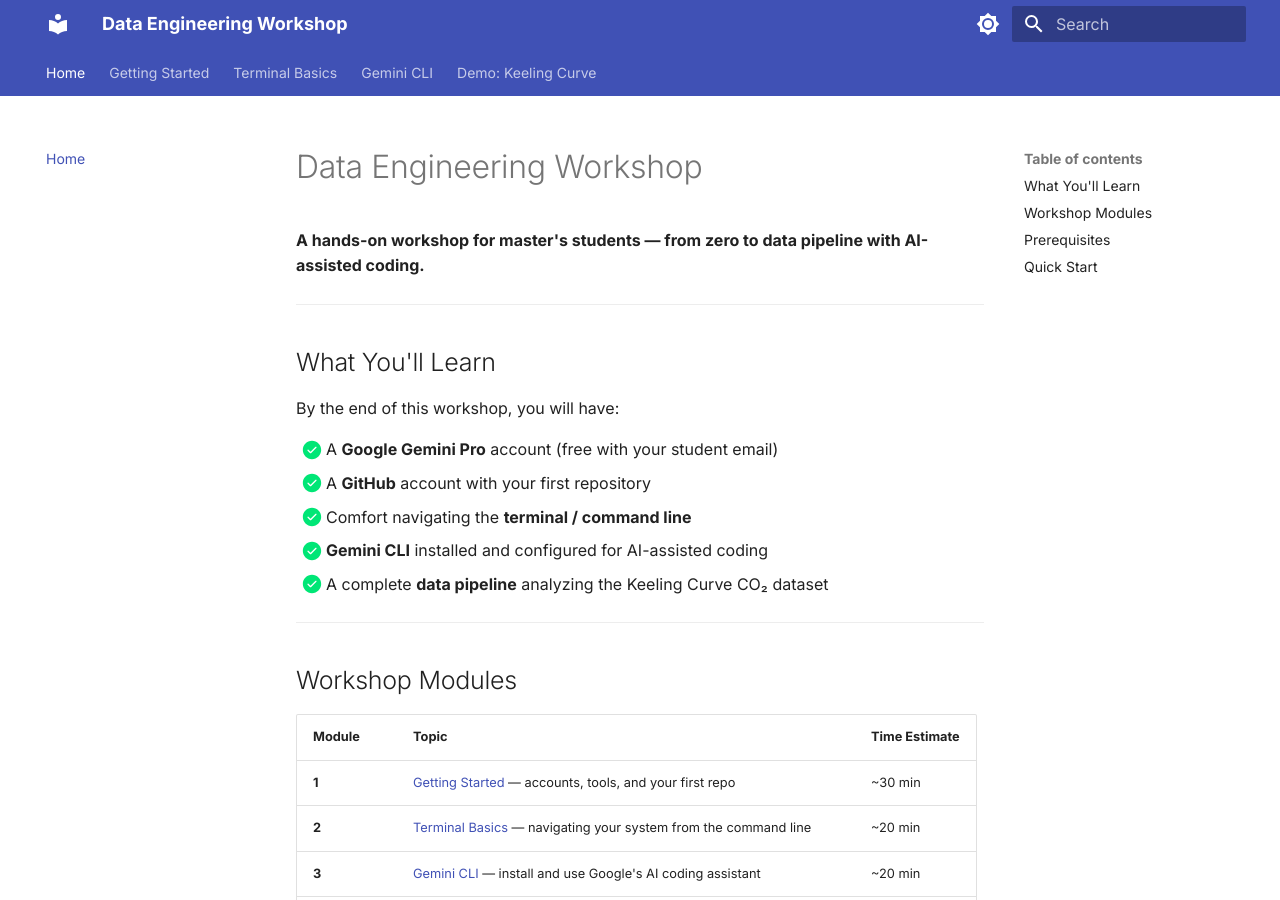
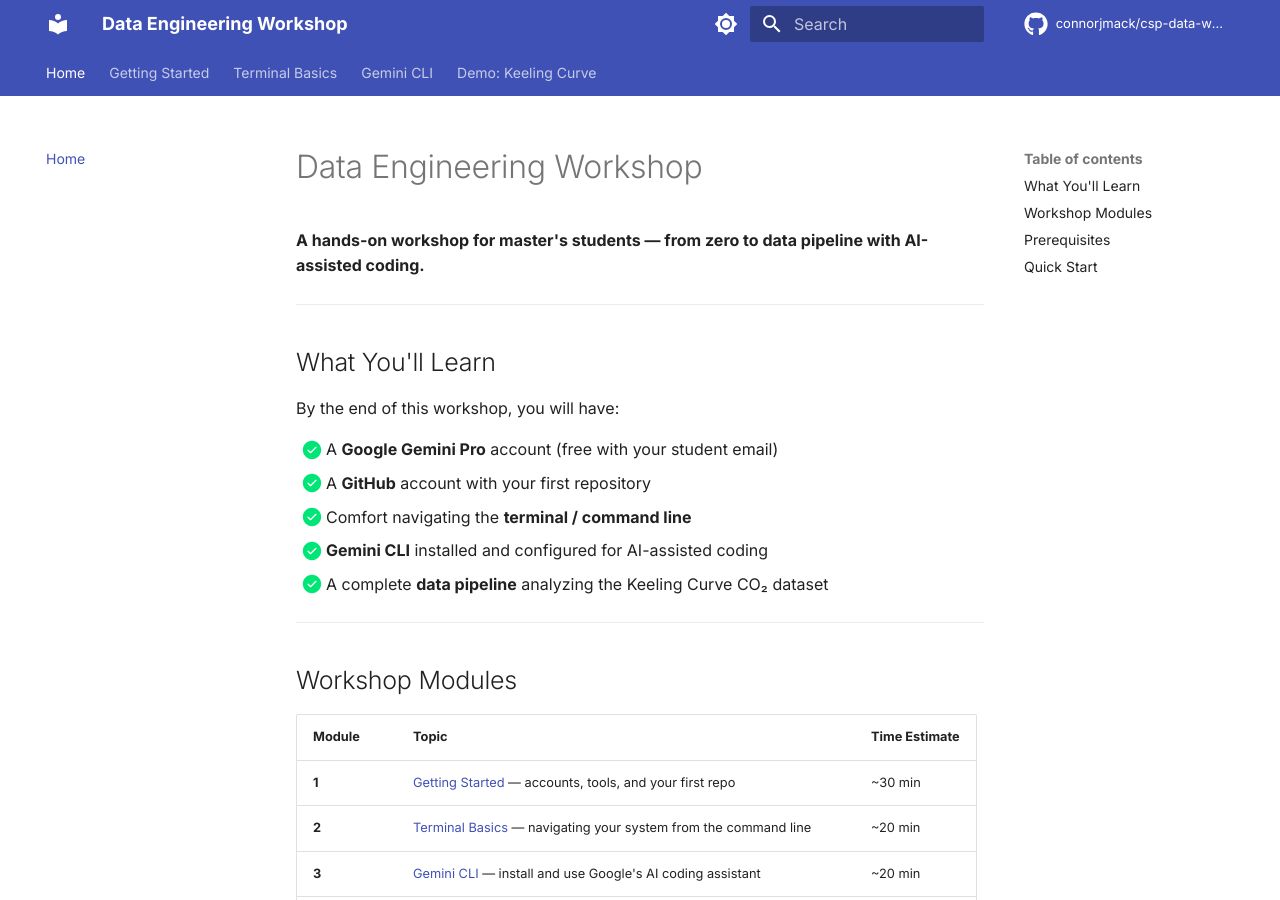
Before and after one commit to connorjmack/csp-data-workshop, an MkDocs documentation site: the page built from docs/index.md, in a window 1280 px wide and 900 px high. Built offline with MkDocs 1.6.1 and Material for MkDocs 9.7.7, drawn with Linux system fonts in a browser that asks for light colours; emoji names are drawn with the system emoji font; comment, search, counter and statistics services are not loaded.

Commit message:
Quick update

```diff
--- a/mkdocs.yml
+++ b/mkdocs.yml
@@ -1,8 +1,8 @@
 site_name: Data Engineering Workshop
 site_description: A hands-on workshop for master's students — from zero to data pipeline with AI-assisted coding.
-site_url: ""
-repo_url: ""
-repo_name: ""
+site_url: https://connorjmack.github.io/csp-data-workshop/
+repo_url: https://github.com/connorjmack/csp-data-workshop
+repo_name: connorjmack/csp-data-workshop
 
 theme:
   name: material
```
